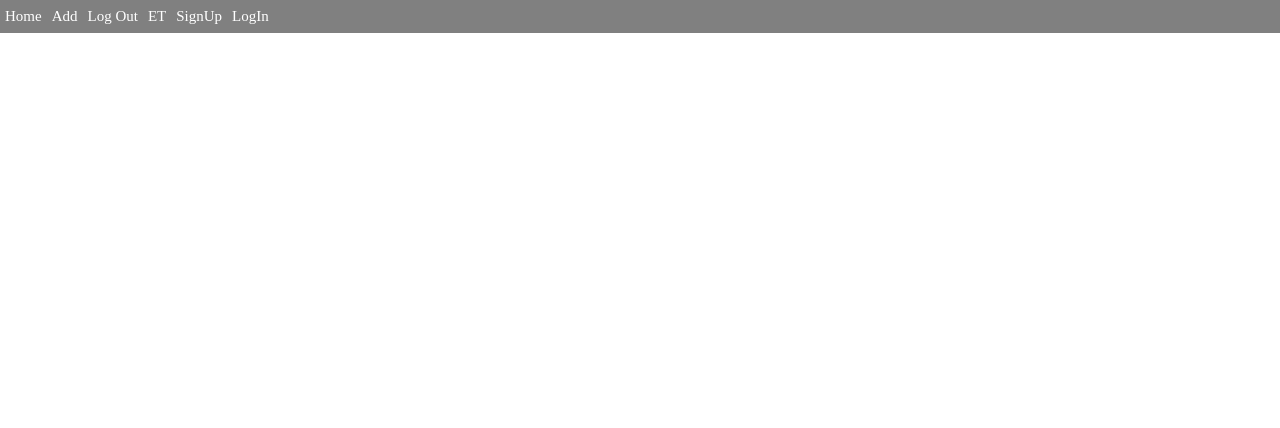
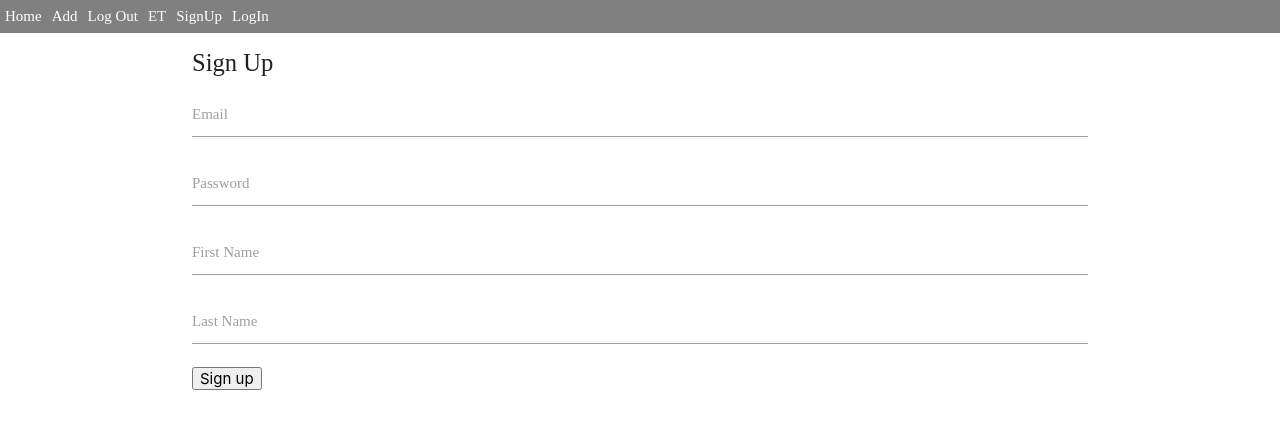
Before and after one commit to tandaraelena/nice-to-meet-you-redux, a React (Create React App) app: page /sign-up in a window 1280 px wide. Shown: the top 428 px of the page. Built offline with nearby package versions, Linux system fonts and the light colour scheme.

Commit message:
create a sign-up component

```diff
--- a/src/components/app/App.js
+++ b/src/components/app/App.js
@@ -3,6 +3,7 @@
 import Navbar from '../layout/navbar';
 import Home from '../home/home';
 import SignIn from '../auth/sign-in';
+import SignUp from '../auth/sign-up';
 
 function App() {
   return (
@@ -12,6 +13,7 @@
         <Switch>
           <Route exact path='/' component={Home} />
           <Route path='/sign-in' component={SignIn} />
+          <Route path='/sign-up' component={SignUp} />
         </Switch>
       </div>
     </BrowserRouter>
--- a/src/components/auth/sign-in.js
+++ b/src/components/auth/sign-in.js
@@ -16,20 +16,18 @@
   }
   render() {
     return (
-      <div className='container' style={{}} >
+      <div className='container' >
         <form onSubmit={this.handleSubmit} className='white'>
         <h5>Sign In</h5>
         <div className='input-field'>
           <label htmlFor='email'>Email</label>
-            <input type='email' id='email' onChange={this.handleChange} />
+          <input type='email' id='email' onChange={this.handleChange} />
         </div>
         <div className='input-field'>
           <label htmlFor='password'>Password</label>
-            <input type='password' id='password' onChange={this.handleChange} />
+          <input type='password' id='password' onChange={this.handleChange} />
         </div >
-        <div className='input-field'>
           <button>Login</button>
-        </div>
         </form>
       </div>
     )
--- /dev/null
+++ b/src/components/auth/sign-up.js
@@ -0,0 +1,49 @@
+import React, { Component } from 'react'
+
+class SignUp extends Component {
+  state = {
+    email: '',
+    password: '',
+    firstName: '',
+    lastName: ''
+  }
+  handleChange = (e) => {
+    this.setState({
+      [e.target.id]: e.target.value
+    })
+  }
+  handleSubmit = (e) => {
+    e.preventDefault();
+    console.log(this.state)
+  }
+  render() {
+    return (
+      <div className='container' >
+        <form onSubmit={this.handleSubmit} className='white'>
+          <h5>Sign Up</h5>
+          <div className='input-field'>
+            <label htmlFor='email'>Email</label>
+            <input type='email' id='email' onChange={this.handleChange} />
+          </div>
+          <div className='input-field'>
+            <label htmlFor='password'>Password</label>
+            <input type='password' id='password' onChange={this.handleChange} />
+          </div >
+          <div className='input-field'>
+            <label htmlFor='firstName'>First Name</label>
+            <input type='text' id='firstName' onChange={this.handleChange} />
+          </div >
+          <div className='input-field'>
+            <label htmlFor='lastName'>Last Name</label>
+            <input type='text' id='lastName' onChange={this.handleChange} />
+          </div >
+          <div className='input-field'>
+            <button>Sign up</button>
+          </div>
+        </form>
+      </div>
+    )
+  }
+}
+
+export default SignUp
```
Also changed, not shown: src/components/auth/sign-out.js (deleted).
